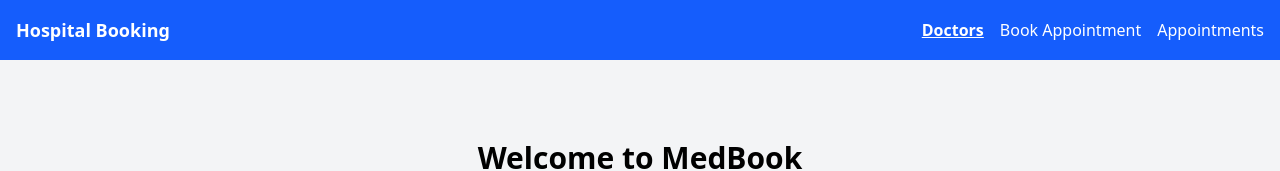
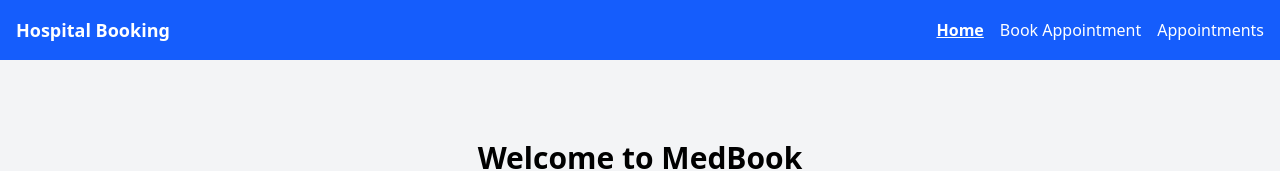
Before and after one commit to Httpednah/med-book, a React (Vite) app: page / in a window 1280 px wide. Shown: the top 171 px of the page. Built offline with nearby package versions, Linux system fonts and the light colour scheme.

Commit message:
updated navbar.js

```diff
--- a/src/components/Navbar.jsx
+++ b/src/components/Navbar.jsx
@@ -41,7 +41,7 @@
               isActive ? "underline font-semibold" : "hover:underline"
             }
           >
-            Doctors
+            Home
           </NavLink>
           <NavLink
             to="/book"
```
